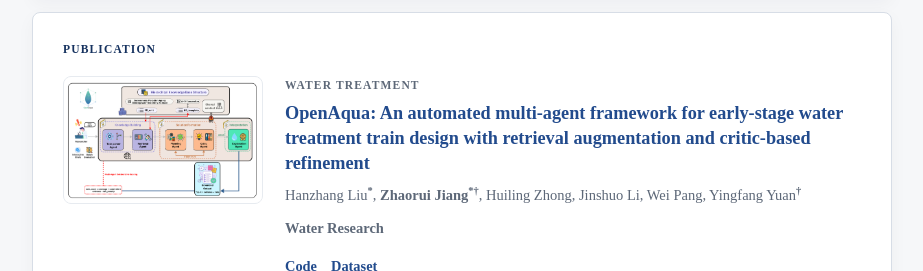
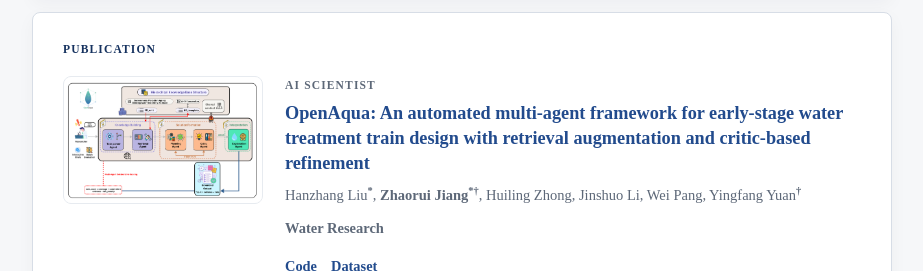
Before and after one commit to zhaorui-bi/zhaorui-bi.github.io, a Jekyll site: the page built from index.html, in a window 1280 px wide and 900 px high, scrolled down 868 px. Shown: the part 181-452 px from the top of the window, without its empty margins (178-1101 px from the left). Built offline with Jekyll 4.4.1, drawn with Linux system fonts in a browser that asks for light colours.

Commit message:
Tag OpenAqua as AI Scientist instead of water treatment.
Co-authored-by: Cursor <cursoragent@cursor.com>

```diff
--- a/index.html
+++ b/index.html
@@ -145,7 +145,7 @@ title: Zhaorui (Elijah) Jiang
         <article class="featured-item">
           <img src="/img/paper/openaqua.png" alt="OpenAqua framework figure" />
           <div>
-            <p class="publication-tag">Water Treatment</p>
+            <p class="publication-tag">AI Scientist</p>
             <h3>
               <a href="https://doi.org/10.1016/j.watres.2026.126761">
                 OpenAqua: An automated multi-agent framework for early-stage
```
